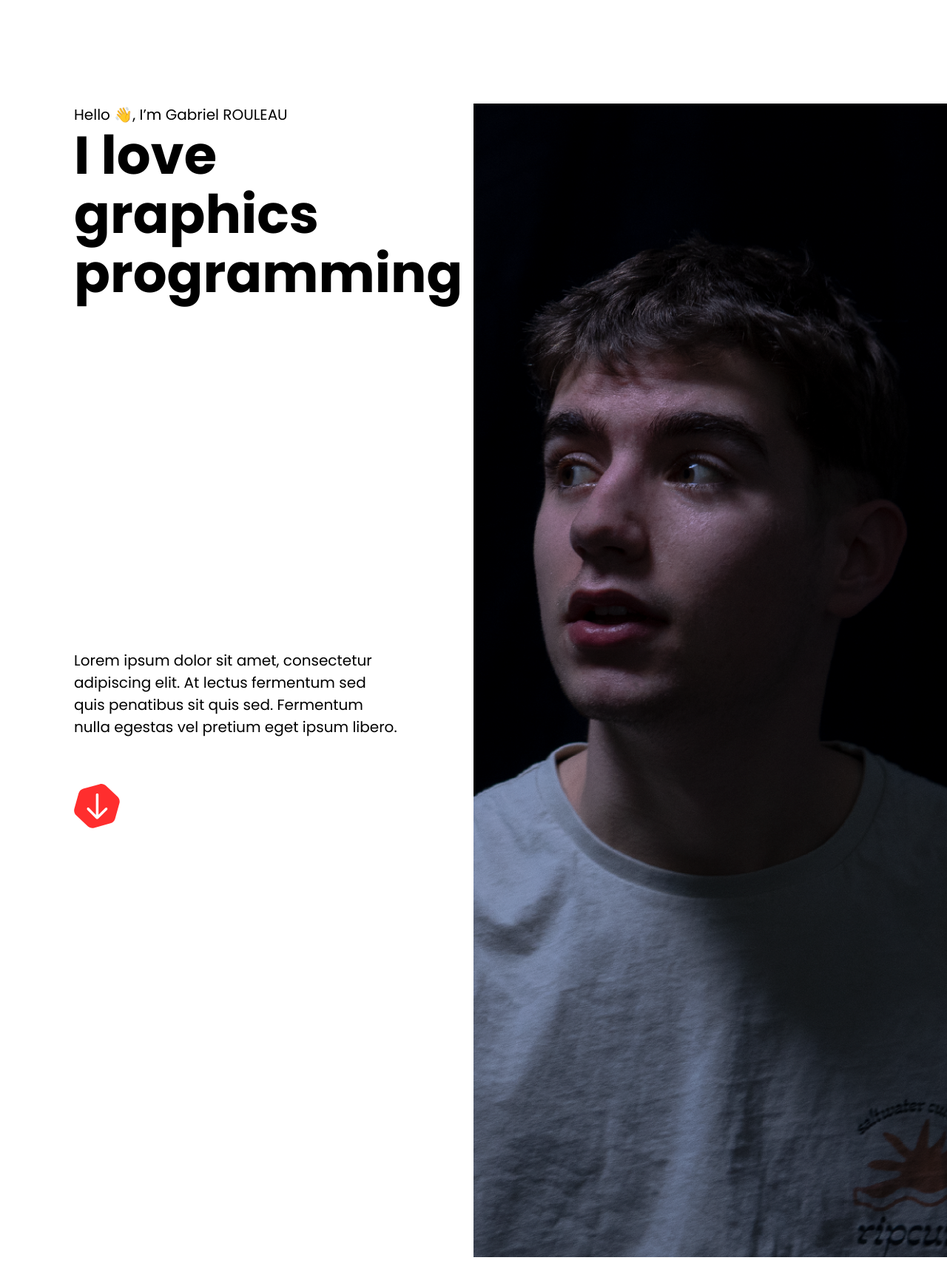
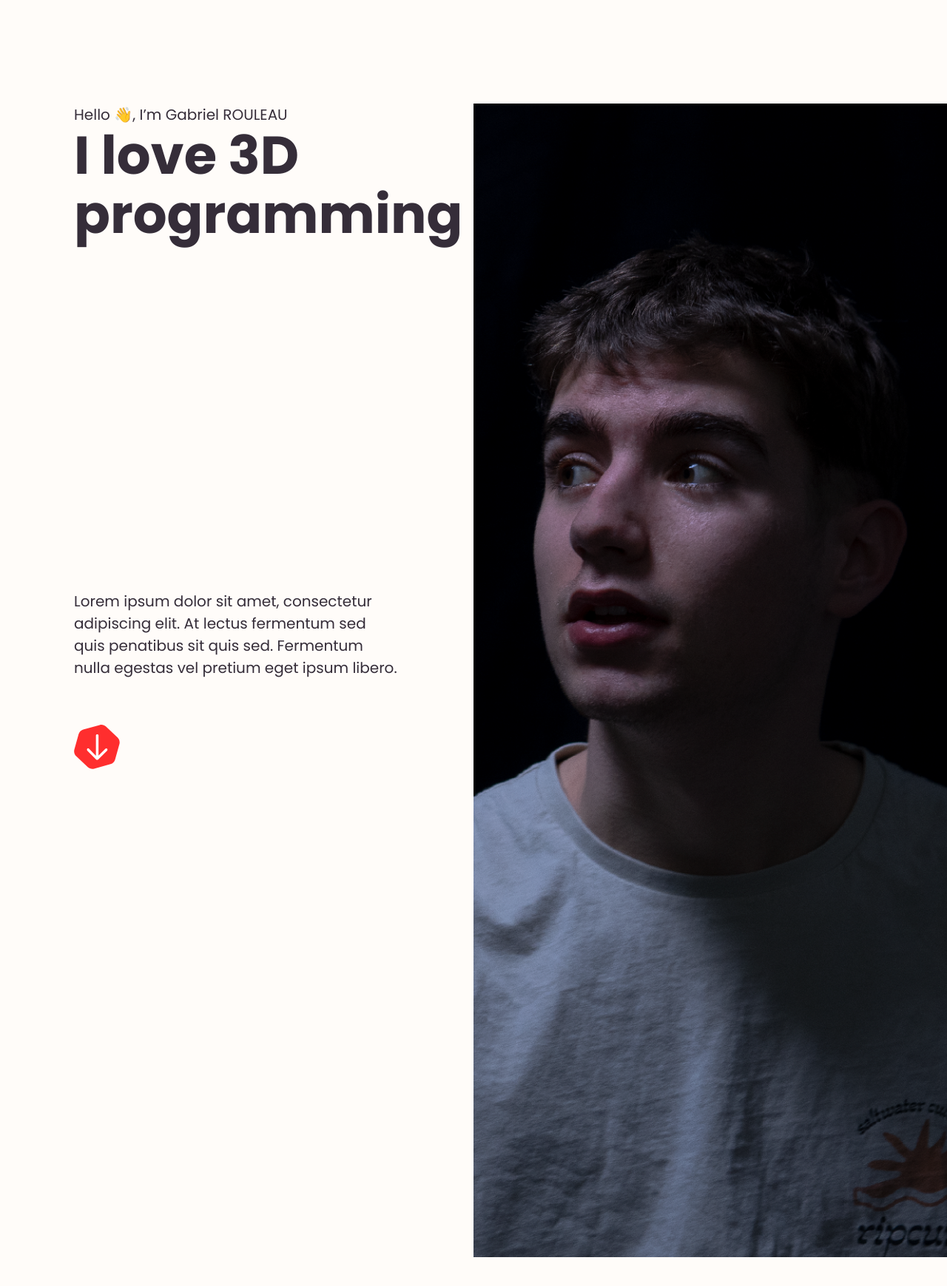
Before and after one commit to ckyre/portfolio, a PHP site: page / in a window 1280 px wide. Shown: the top 1739 px of the page at 74% size. Run offline with PHP 8.4, Linux system fonts and the light colour scheme.

Commit message:
Polish details

```diff
--- a/articles.js
+++ b/articles.js
@@ -12,25 +12,25 @@ a1 = new Article("Refonte de site", `
     <div class="article-properties">
         <div class="flex space-between">
             <div class="article-prop-col">
+                <p class="title">Taille de l'équipe</p>
+                <p>5</p>
+                <p class="title">Durée</p>
+                <p>2 semaines</p>
+                <p class="title">Date</p>
+                <p>Octobre 2020</p>
+            </div>
+            <div class="article-prop-col">
                 <p class="title">Rôles</p>
                 <ul>
                     <li>Webdesign</li>
                     <li>Front-end developpement</li>
                 </ul>
-                <p class="title">Taille de l'équipe</p>
-                <p>5</p>
                 <p class="title">Outils</p>
                 <ul>
                     <li>Adobe XD</li>
                     <li>VS Code</li>
                     <li>Netlify</li>
                 </ul>
-            </div>
-            <div class="article-prop-col">
-                <p class="title">Durée</p>
-                <p>2 semaines</p>
-                <p class="title">Date</p>
-                <p>Octobre 2020</p>
             </div>
         </div>
     </div>
--- a/index.html
+++ b/index.html
@@ -28,7 +28,7 @@
         <div class="left" id="left">
             <section class="landing" id="landing-section">
                 <p class="subtitle">Hello 👋, I’m Gabriel ROULEAU</p>
-                <h1 class="title">I love graphics<br>programming</h1>
+                <h1 class="title">I love 3D <br>programming</h1>
                 <p class="desc">
                     Lorem ipsum dolor sit amet, consectetur adipiscing elit.
                     At lectus fermentum sed quis penatibus sit quis sed.
@@ -54,7 +54,7 @@
         </div>
 
         <!-- RIGHT -->
-        <div class="right">
+        <div class="right" id="right">
             <section class="landing">
                 <img class="profile-img" src="assets/images/profil.png" alt="Photo de profil">
             </section>
@@ -85,12 +85,6 @@
                     </li>
                 </ul>
             </section>
-
-            <!--
-            <div class="credits">
-                <p>Développé avec ❤️ par moi</p>
-            </div>
-             -->
         </div>
 
     </body>
--- a/script.js
+++ b/script.js
@@ -1,11 +1,14 @@
 /****************** CTA **********************/
+
+const leftContainer = document.getElementById("left");
+const rightContainer = document.getElementById("right");
 
 const projectsSection = document.getElementById("projects");
 const projectsSectionTop = projectsSection.offsetTop - (window.innerHeight / 2);
 const cta = document.getElementById("cta");
 
-window.addEventListener ('scroll', function(e) {
-    if(window.scrollY > projectsSectionTop)
+rightContainer.addEventListener ('scroll', function(e) {
+    if(rightContainer.scrollTop > projectsSectionTop)
     {
         cta.classList.add("unactive");
     }
@@ -32,7 +35,6 @@ const landingSection = document.getElementById("landing-section");
 const articleSection = document.getElementById("article-section");
 const articleTitle = document.getElementById("article-title");
 const articleContent = document.getElementById("article-content");
-const leftContainer = document.getElementById("left");
 var openProject = -1;
 
 function OpenArticle (id)
--- a/style.css
+++ b/style.css
@@ -53,36 +53,37 @@
 }
 
 body {
-  overflow: visible;
+  color: #FFFCF9;
+  background-color: #FFFCF9;
 }
 
 h1 {
   font-family: 'Poppins';
   font-size: 72px;
   line-height: 80px;
-  color: black;
+  color: #352D39;
 }
 
 h2 {
   font-family: 'Poppins';
   font-size: 46px;
-  color: black;
+  color: #352D39;
 }
 
 h3 {
   font-family: 'Poppins';
   font-size: 36px;
-  color: black;
+  color: #352D39;
 }
 
 p {
   font-family: 'Poppins';
   font-size: 20px;
-  color: black;
+  color: #352D39;
 }
 
 p .desc {
-  color: #555551;
+  color: #625966;
 }
 
 .cta {
@@ -160,16 +161,17 @@ p .desc {
   max-height: 100vh;
   overflow: scroll;
   scrollbar-width: none;
+  background-color: #FFFCF9;
 }
 
 .left ::-moz-selection {
   background-color: #FF2E2E;
-  color: white;
+  color: #FFFCF9;
 }
 
 .left ::selection {
   background-color: #FF2E2E;
-  color: white;
+  color: #FFFCF9;
 }
 
 .left .landing {
--- a/style.scss
+++ b/style.scss
@@ -1,8 +1,8 @@
-$black: black;
-$white: rgb(255, 255, 255);
-$darkGrey: #555551;
-$lightGrey: #c2c2bd;
-$transparent: rgba(255, 255, 255, 0.65);
+$black: #352D39;
+$white: #FFFCF9;
+$darkGrey: #625966;
+$lightGrey: #edecee;
+$transparent: #bab2be88;
 $main: #FF2E2E;
 
 @import 'fonts';
@@ -24,7 +24,8 @@ $main: #FF2E2E;
 }
 
 body {
-    overflow: visible;
+    color: $white;
+    background-color: $white;
 }
 
 h1 {
@@ -122,6 +123,7 @@ p {
     max-height: 100vh;
     overflow: scroll;
     scrollbar-width: none;
+    background-color: $white;
 
     ::selection {
         background-color: $main;
```
Also changed, not shown: other parts of style.css (+22 -33 lines), other parts of style.scss (+12 -22 lines), TODO.md (added, +5 -0 lines).
